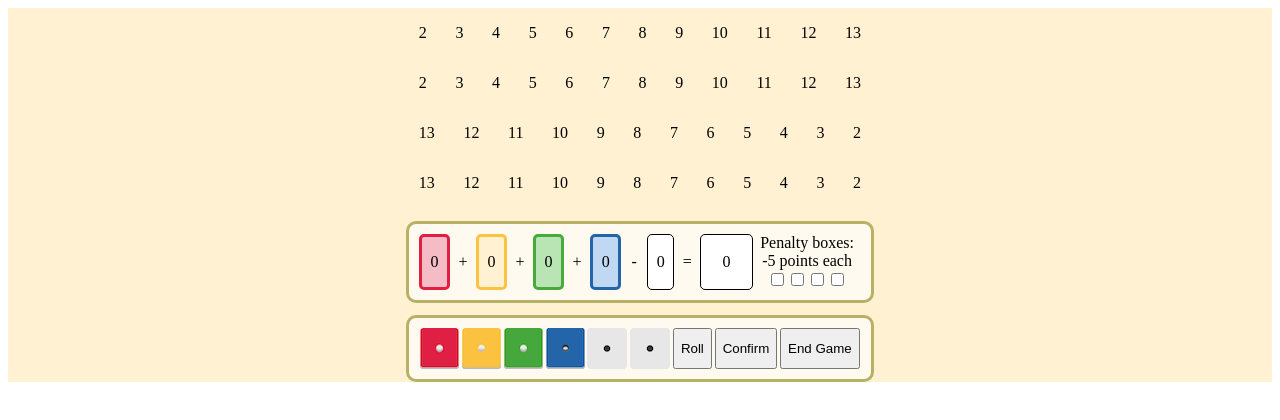
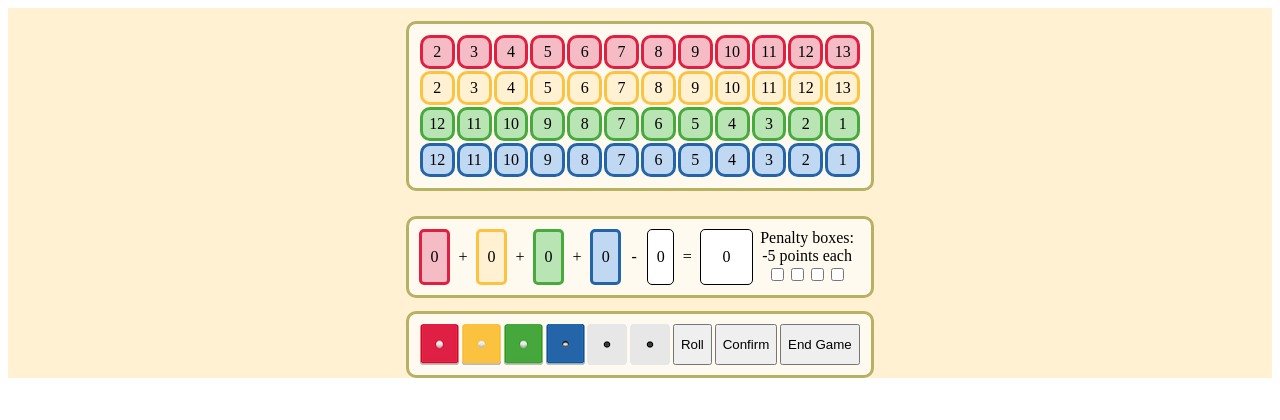
Before and after one commit to drmeloy/qwixx2, a React app: page / in a window 1280 px wide. Shown: the top 420 px of the page. Built offline with nearby package versions, Linux system fonts and the light colour scheme.

Commit message:
boxes styling

```diff
--- a/src/components/NumberBoxes/NumberBoxes.css
+++ b/src/components/NumberBoxes/NumberBoxes.css
@@ -1,15 +1,48 @@
 .NumberBoxes {
   width: 35%;
+  padding: 10px;
+  margin: 1%;
   display: flex;
   flex-direction: column;
+  border: 3px solid #b7b163;
+  border-radius: 10px;
+  background: #fffaef;
 
   ul {
     display: flex;
+    margin: 0;
     justify-content: space-between;
     padding: 0;
   }
 
   li {
+    margin: 1px;
+    padding: 5px;
+    width: 10em;
+    border-radius: 10px;
     list-style: none;
+    display: flex;
+    justify-content: center;
+    align-items: center;
+  }
+
+  .red {
+    background: hsl(349, 76%, 85%);
+    border: 3px solid hsl(349, 76%, 50%);
+  }
+
+  .yellow {
+    background: hsl(42, 100%, 91%);
+    border: 3px solid hsl(42, 96%, 62%);
+  }
+
+  .green {
+    background: hsl(114, 47%, 80%);
+    border: 3px solid hsl(114, 47%, 45%);
+  }
+
+  .blue {
+    background: hsl(211, 65%, 85%);
+    border: 3px solid hsl(211, 65%, 40%);
   }
 }
--- a/src/components/NumberBoxes/NumberBoxes.jsx
+++ b/src/components/NumberBoxes/NumberBoxes.jsx
@@ -11,12 +11,12 @@ export default function NumberBoxes(){
       }
     }
     else if(color === 'green' || color === 'blue'){
-      for(let i = 13; i > 1; i--){
+      for(let i = 12; i > 0; i--){
         numbers.push(i);
       }
     }
     return numbers.map((num, i) => (
-      <li key={color + i}>
+      <li key={color + ' ' + i} className={styles[color]}>
         {num}
       </li>
     ));
```
